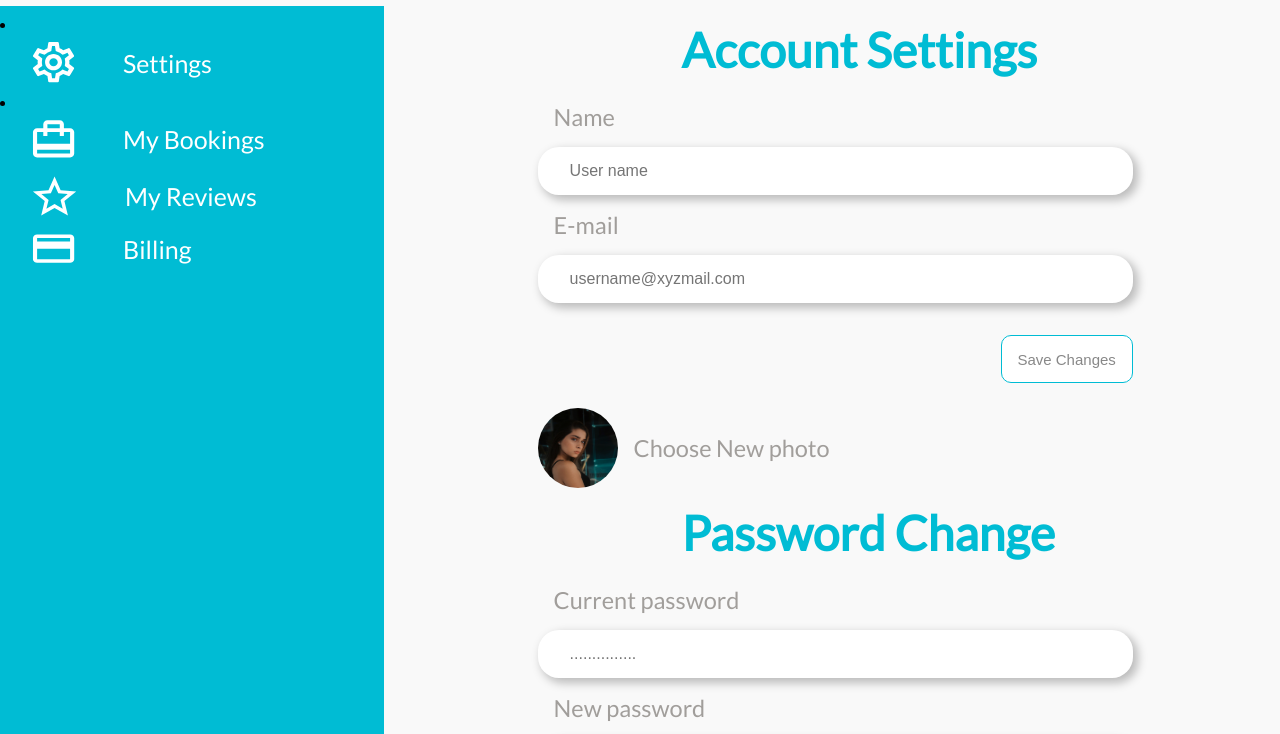
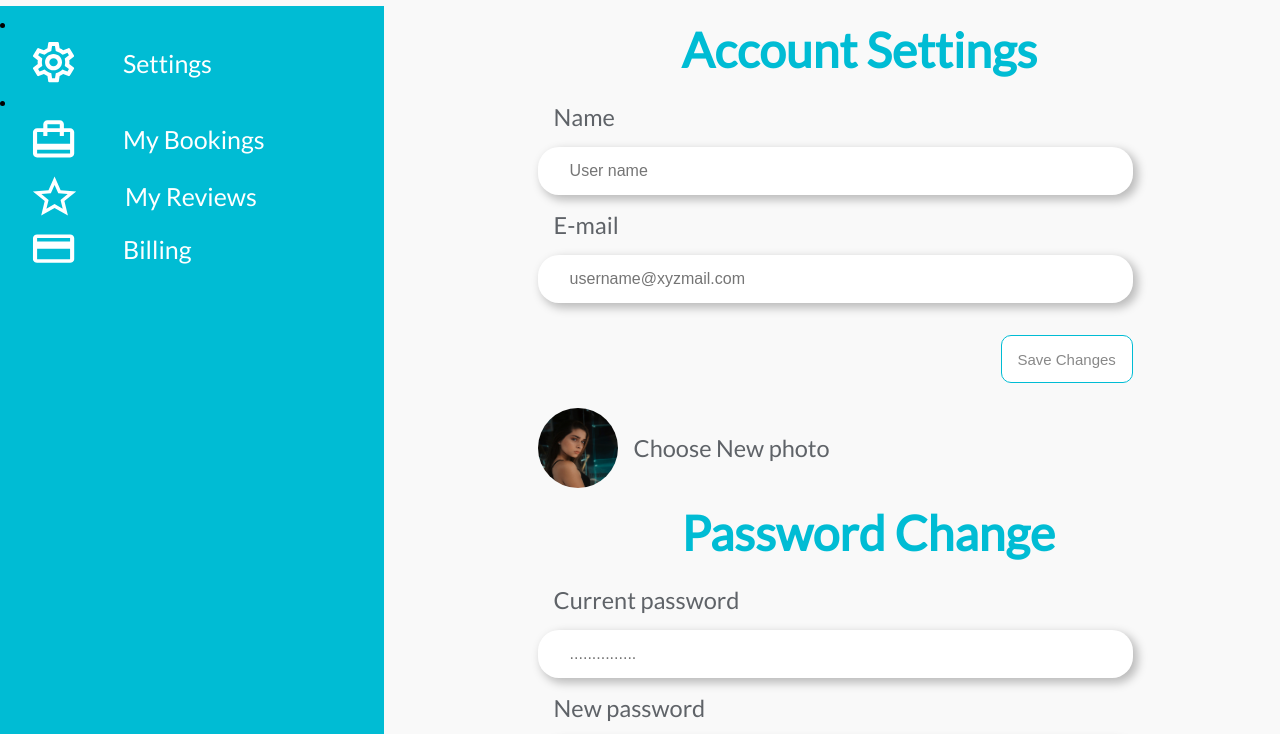
Before and after one commit to programmingseeker/cakeop-frontend, a website: page user-account-page.html in a window 1280 px wide. Shown: the part 66-800 px from the top of the page. Drawn offline with Linux system fonts and the light colour scheme.

Commit message:
minor changes on css

```diff
--- a/src/sass/style.scss
+++ b/src/sass/style.scss
@@ -1,7 +1,6 @@
 $primary-color: #00bcd4;
 $section-bg: #f9f9f9;
 $text-color: #5f6368;
-$form-label: #a19e9b;
 $form-placeholder: #888;
 // $menu-bar-content: #16679a;
 $footer-primary-bg: #3c444c;
@@ -17,8 +16,6 @@ input {
 }
 body {
   font-family: 'Lato', sans-serif;
-  background-color: $section-bg;
-  height: 150vh;
 }
 .navbar {
   display: flex;
@@ -68,6 +65,8 @@ body {
 .toflex {
   display: flex;
   flex-direction: row;
+  background-color: $section-bg;
+  height: 150vh;
   .menu-bar {
     display: flex;
     flex-direction: column;
@@ -136,7 +135,7 @@ body {
         font-size: 147%;
         display: flex;
         align-items: center;
-        color: $form-label;
+        color: $text-color;
         padding: 1rem;
       }
       input {
```
Also changed, not shown: src/css/style.css.
